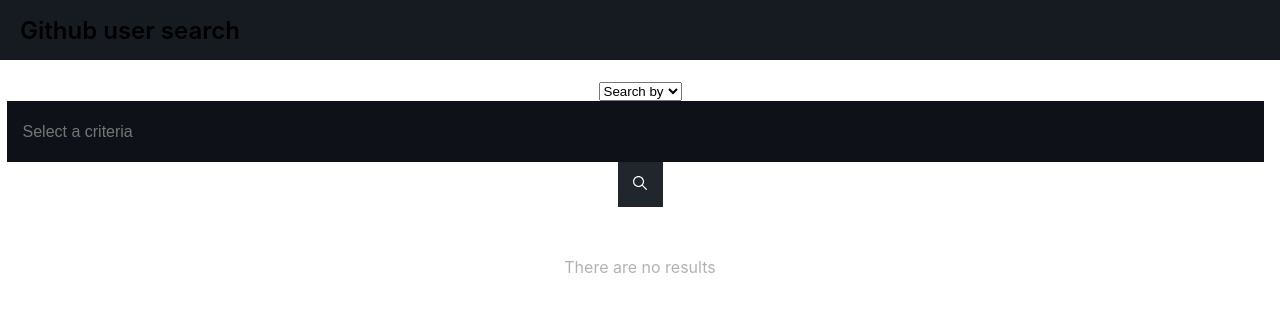
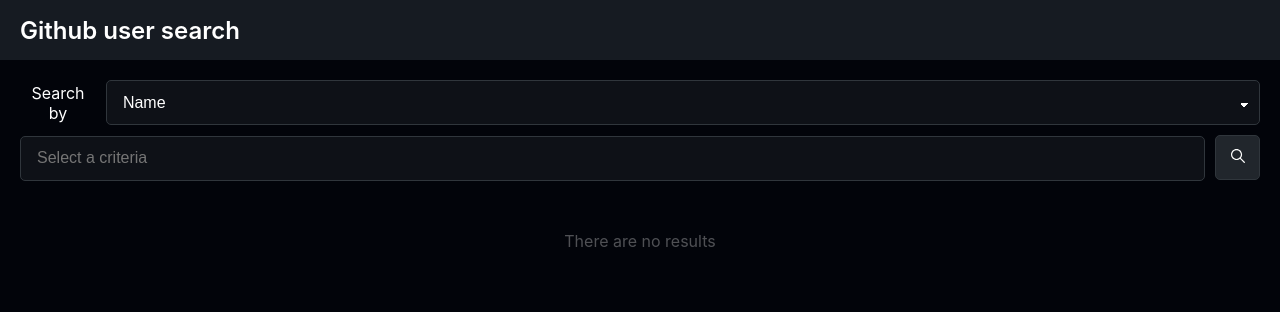
Before and after one commit to mocca-dev/gitsearch, a React (Create React App) app: page / in a window 1280 px wide. Shown: the top 312 px of the page. Built offline with nearby package versions, Linux system fonts and the light colour scheme.

Commit message:
Select restyling

```diff
--- /dev/null
+++ b/src/Components/Select/Select.css
@@ -0,0 +1,30 @@
+.select-container {
+  display: flex;
+  align-items: center;
+  margin-bottom: 10px;
+  height: 45px;
+}
+
+.select-container select {
+  font-size: 1rem;
+  width: calc(100% - 83px);
+  height: 45px;
+  color: white;
+  border: var(--grey-border);
+  border-radius: var(--border-5-radius);
+  background-color: #0e1117;
+  padding: 8px 16px;
+  margin: 0;
+  -webkit-box-sizing: border-box;
+  -moz-box-sizing: border-box;
+  box-sizing: border-box;
+  -webkit-appearance: none;
+  -moz-appearance: none;
+  background-image: linear-gradient(45deg, transparent 50%, white 50%),
+    linear-gradient(135deg, white 50%, transparent 50%),
+    linear-gradient(to right, #0e1117, #0e1117);
+  background-position: calc(100% - 15px) calc(1em + 6px),
+    calc(100% - 10px) calc(1em + 6px), 100% 0;
+  background-size: 3px 5px, 5px 4px, 2.5em 2.5em;
+  background-repeat: no-repeat;
+}
--- a/src/Components/Select/Select.jsx
+++ b/src/Components/Select/Select.jsx
@@ -1,14 +1,17 @@
 import React from 'react';
+
+import './Select.css';
 
 const Select = ({ placeholderText, setSelectedOption, selectedOption }) => {
   return (
-    <div>
+    <div className="select-container">
+      <label htmlFor="criteria">Search by</label>
       <select
         name="criteria"
         id="criteria"
         value={selectedOption}
         onChange={(e) => setSelectedOption(e.target.value)}
-        defaultValue=""
+        defaultValue="name"
       >
         <option value="" disabled hidden>
           {placeholderText}
--- a/src/index.css
+++ b/src/index.css
@@ -1,10 +1,30 @@
+:root {
+  --grey-border: 1px solid #30363c;
+  --border-5-radius: 5px;
+}
+
+html {
+  box-sizing: border-box;
+}
+
+*,
+*:before,
+*:after {
+  box-sizing: inherit;
+}
+
 body {
+  padding: 0 20px;
+  font-size: 16px;
   margin: 0;
   font-family: -apple-system, BlinkMacSystemFont, 'Segoe UI', 'Roboto', 'Oxygen',
     'Ubuntu', 'Cantarell', 'Fira Sans', 'Droid Sans', 'Helvetica Neue',
     sans-serif;
   -webkit-font-smoothing: antialiased;
   -moz-osx-font-smoothing: grayscale;
+  background: #02040a;
+  color: white;
+  /*#474f58*/
 }
 
 code {
```
